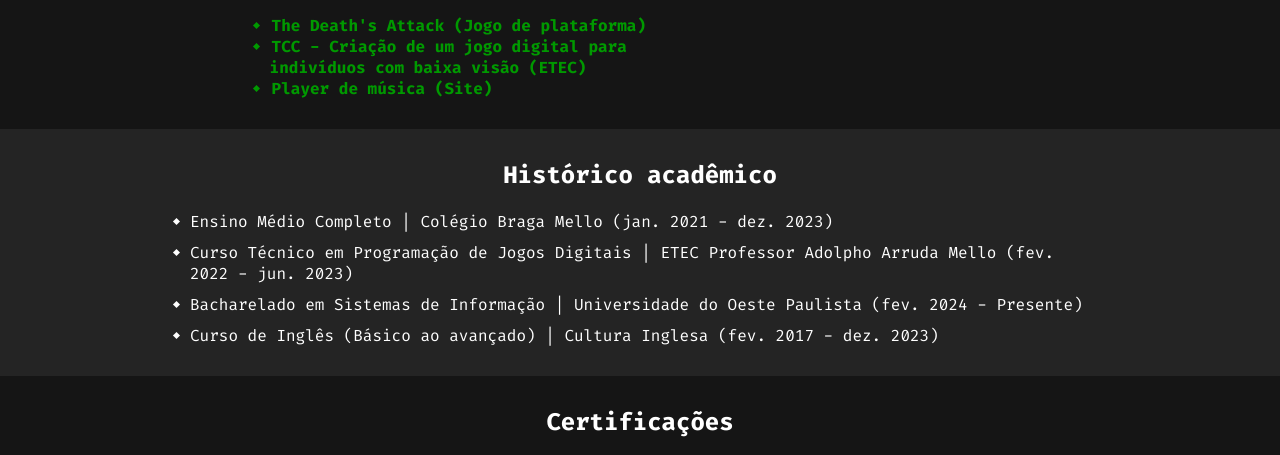
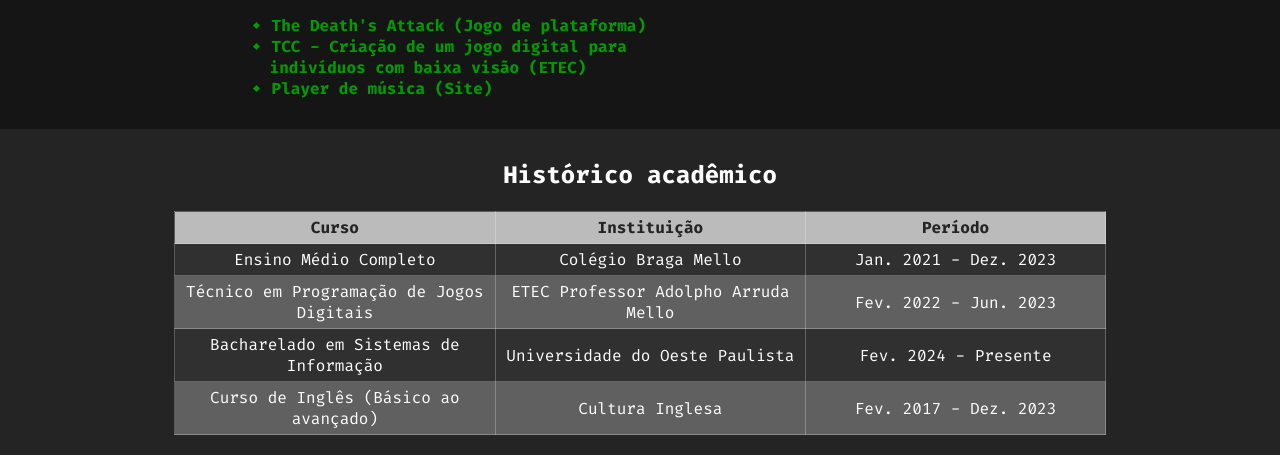
Before and after one commit to daniel-s-batista/Portfolio, a plain HTML site: page index.html in a window 1280 px wide. Shown: the part 668-1123 px from the top of the page. Drawn offline with Linux system fonts and the light colour scheme; a web font is replaced by a local one.

Commit message:
Acadêmico refeito

```diff
--- a/index.html
+++ b/index.html
@@ -58,12 +58,35 @@
             <section id="academico">
                 <div class="containerCustom">
                     <h2>Histórico acadêmico</h2>
-                    <ul>
-                        <li>Ensino Médio Completo | Colégio Braga Mello (jan. 2021 - dez. 2023)</li>
-                        <li>Curso Técnico em Programação de Jogos Digitais | ETEC Professor Adolpho Arruda Mello (fev. 2022 - jun. 2023)</li>
-                        <li>Bacharelado em Sistemas de Informação | Universidade do Oeste Paulista (fev. 2024 - Presente)</li>
-                        <li>Curso de Inglês (Básico ao avançado) | Cultura Inglesa (fev. 2017 - dez. 2023)</li>
-                    </ul>
+                    <div class="containerTabela">
+                        <table>
+                            <tr>
+                                <th>Curso</th>
+                                <th>Instituição</th>
+                                <th>Período</th>
+                            </tr>
+                            <tr>
+                                <td>Ensino Médio Completo</td>
+                                <td>Colégio Braga Mello</td>
+                                <td>Jan. 2021 - Dez. 2023</td>
+                            </tr>
+                            <tr>
+                                <td>Técnico em Programação de Jogos Digitais</td>
+                                <td>ETEC Professor Adolpho Arruda Mello</td>
+                                <td>Fev. 2022 - Jun. 2023</td>
+                            </tr>
+                            <tr>
+                                <td>Bacharelado em Sistemas de Informação</td>
+                                <td>Universidade do Oeste Paulista</td>
+                                <td>Fev. 2024 - Presente</td>
+                            </tr>
+                            <tr>
+                                <td>Curso de Inglês (Básico ao avançado)</td>
+                                <td>Cultura Inglesa</td>
+                                <td>Fev. 2017 - Dez. 2023</td>
+                            </tr>
+                        </table>
+                    </div>
                 </div>
             </section>
             <section id="certificacoes">
--- a/scss/style.scss
+++ b/scss/style.scss
@@ -276,11 +276,29 @@ section {
 
 #academico {
     background-color: #242424;
-    ul {
-        @include padding-x(16px);
+    & .containerTabela {
+        overflow-x: auto;
     }
-    li + li {
-        margin-top: 10px;
+    & table, & td, & th {
+        text-align: center;
+        border: 1px solid rgba(255, 255, 255, 0.25);
+        border-collapse: collapse;
+    }
+    & td, & th {
+        min-width: 300px;
+        padding: 5px;
+    }
+    & tr {
+        &:first-child {
+            background-color: #BBB;
+            color: #242424;
+        }
+        &:nth-child(even) {
+            background-color: #303030;
+        }
+        &:nth-child(odd):not(:first-child) {
+            background-color: #606060;
+        }
     }
 }
 
```
Also changed, not shown: css/style.css.
